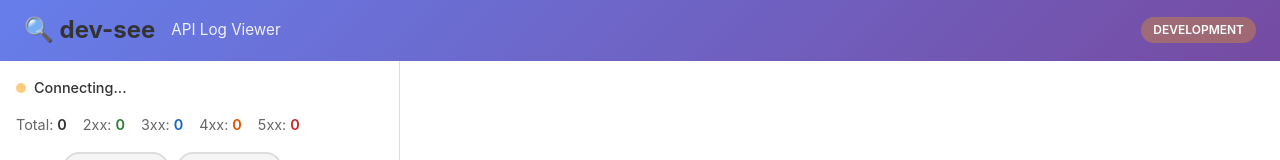
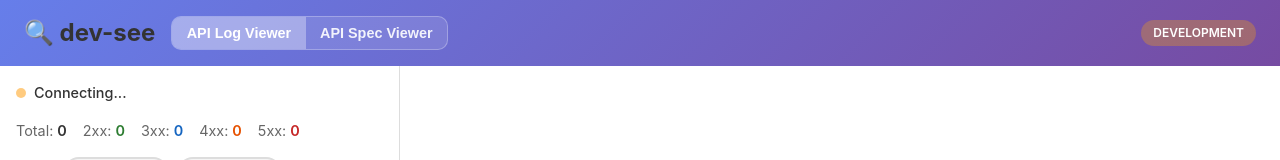
Before and after one commit to royhcj/dev-see, a Svelte app in the folder apps/ui/: page / in a window 1280 px wide. Shown: the top 160 px of the page. Built offline with nearby package versions, Linux system fonts and the light colour scheme; no server answers.

Commit message:
api-viewer: add api-viewer tab

```diff
--- a/apps/ui/src/App.svelte
+++ b/apps/ui/src/App.svelte
@@ -16,12 +16,20 @@
    */
 
   import { onMount } from 'svelte';
+  import TopTabs, { type TopTab } from './components/TopTabs.svelte';
   import LogList from './components/LogList.svelte';
   import LogDetail from './components/LogDetail.svelte';
   import Search from './components/Search.svelte';
   import Controls from './components/Controls.svelte';
+  import SpecViewer from './components/spec/SpecViewer.svelte';
   import { initWebSocket } from './lib/websocket.svelte.js';
   import { config, logConfig } from './lib/config';
+
+  let activeTab: TopTab = 'logs';
+
+  function handleTabChange(event: CustomEvent<TopTab>) {
+    activeTab = event.detail;
+  }
 
   /**
    * Initialize WebSocket connection when component mounts
@@ -44,7 +52,7 @@
   <!-- Header -->
   <header class="app-header">
     <h1>🔍 dev-see</h1>
-    <p class="subtitle">API Log Viewer</p>
+    <TopTabs activeTab={activeTab} variant="header" on:change={handleTabChange} />
     {#if config.isTauriApp}
       <span class="badge">Desktop App</span>
     {:else if config.isDevelopment}
@@ -52,6 +60,7 @@
     {/if}
   </header>
 
+  {#if activeTab === 'logs'}
     <!-- Main Content -->
     <main class="app-main">
       <!-- Left Panel: Log List -->
@@ -66,6 +75,11 @@
         <LogDetail />
       </section>
     </main>
+  {:else}
+    <main class="spec-main">
+      <SpecViewer />
+    </main>
+  {/if}
 </div>
 
 <style>
@@ -104,12 +118,6 @@
     font-weight: 700;
   }
 
-  .subtitle {
-    margin: 0;
-    font-size: 0.95rem;
-    opacity: 0.9;
-  }
-
   .badge {
     margin-left: auto;
     padding: 0.25rem 0.75rem;
@@ -145,6 +153,13 @@
     flex-direction: column;
     background: var(--bg-primary, #fff);
     overflow: hidden;
+  }
+
+  .spec-main {
+    display: flex;
+    flex: 1;
+    overflow: hidden;
+    background: var(--bg-primary, #fff);
   }
 
   /* Responsive Design */
--- /dev/null
+++ b/apps/ui/src/components/TopTabs.svelte
@@ -0,0 +1,105 @@
+<script lang="ts">
+  import { createEventDispatcher } from 'svelte';
+
+  export type TopTab = 'logs' | 'spec';
+
+  export let activeTab: TopTab = 'logs';
+  export let variant: 'default' | 'header' = 'default';
+
+  const dispatch = createEventDispatcher<{ change: TopTab }>();
+
+  function selectTab(tab: TopTab) {
+    if (tab !== activeTab) {
+      dispatch('change', tab);
+    }
+  }
+</script>
+
+<nav class="top-tabs" class:header={variant === 'header'} aria-label="Main viewer tabs">
+  <div class="tab-list" role="tablist" aria-label="Viewer selection">
+    <button
+      type="button"
+      role="tab"
+      aria-selected={activeTab === 'logs'}
+      class:active={activeTab === 'logs'}
+      on:click={() => selectTab('logs')}
+    >
+      API Log Viewer
+    </button>
+    <button
+      type="button"
+      role="tab"
+      aria-selected={activeTab === 'spec'}
+      class:active={activeTab === 'spec'}
+      on:click={() => selectTab('spec')}
+    >
+      API Spec Viewer
+    </button>
+  </div>
+</nav>
+
+<style>
+  .top-tabs {
+    display: flex;
+    align-items: center;
+    padding: 0.5rem;
+  }
+
+  .top-tabs.header {
+    padding: 0;
+  }
+
+  .tab-list {
+    display: inline-flex;
+    border: 1px solid var(--border-color, #ddd);
+    border-radius: 0.625rem;
+    overflow: hidden;
+    background: var(--bg-secondary, #f5f5f5);
+  }
+
+  button {
+    border: 0;
+    margin: 0;
+    padding: 0.5rem 0.9rem;
+    font-size: 0.9rem;
+    font-weight: 600;
+    cursor: pointer;
+    color: var(--text-secondary, #666);
+    background: transparent;
+    transition: background-color 0.15s ease, color 0.15s ease;
+  }
+
+  button:hover {
+    background: var(--bg-hover, #f0f0f0);
+  }
+
+  button.active {
+    color: #fff;
+    background: var(--primary-color, #2196f3);
+  }
+
+  .top-tabs.header .tab-list {
+    border-color: rgba(255, 255, 255, 0.28);
+    background: rgba(255, 255, 255, 0.12);
+  }
+
+  .top-tabs.header button {
+    color: rgba(255, 255, 255, 0.9);
+  }
+
+  .top-tabs.header button:hover {
+    background: rgba(255, 255, 255, 0.18);
+  }
+
+  .top-tabs.header button.active {
+    background: rgba(255, 255, 255, 0.32);
+    color: #fff;
+  }
+
+  @media (max-width: 768px) {
+    button {
+      font-size: 0.82rem;
+      padding: 0.45rem 0.7rem;
+    }
+  }
+</style>
--- /dev/null
+++ b/apps/ui/src/components/spec/SpecViewer.svelte
@@ -0,0 +1,37 @@
+<section class="spec-viewer" aria-label="API Spec Viewer">
+  <div class="placeholder">
+    <h2>API Spec Viewer</h2>
+    <p>Spec loading and endpoint navigation will be added in Phase 2.</p>
+  </div>
+</section>
+
+<style>
+  .spec-viewer {
+    display: flex;
+    flex: 1;
+    align-items: center;
+    justify-content: center;
+    padding: 1.5rem;
+    background: var(--bg-primary, #fff);
+  }
+
+  .placeholder {
+    max-width: 520px;
+    text-align: center;
+    border: 1px solid var(--border-color, #ddd);
+    border-radius: 0.75rem;
+    padding: 2rem 1.5rem;
+    background: var(--bg-secondary, #f5f5f5);
+  }
+
+  h2 {
+    margin: 0;
+    color: var(--text-primary, #333);
+  }
+
+  p {
+    margin: 0.75rem 0 0;
+    color: var(--text-secondary, #666);
+    line-height: 1.5;
+  }
+</style>
```
Also changed, not shown: 1 other file (tests, documents, lock files or other folders). Lines whose indentation alone changed are shown as unchanged.
